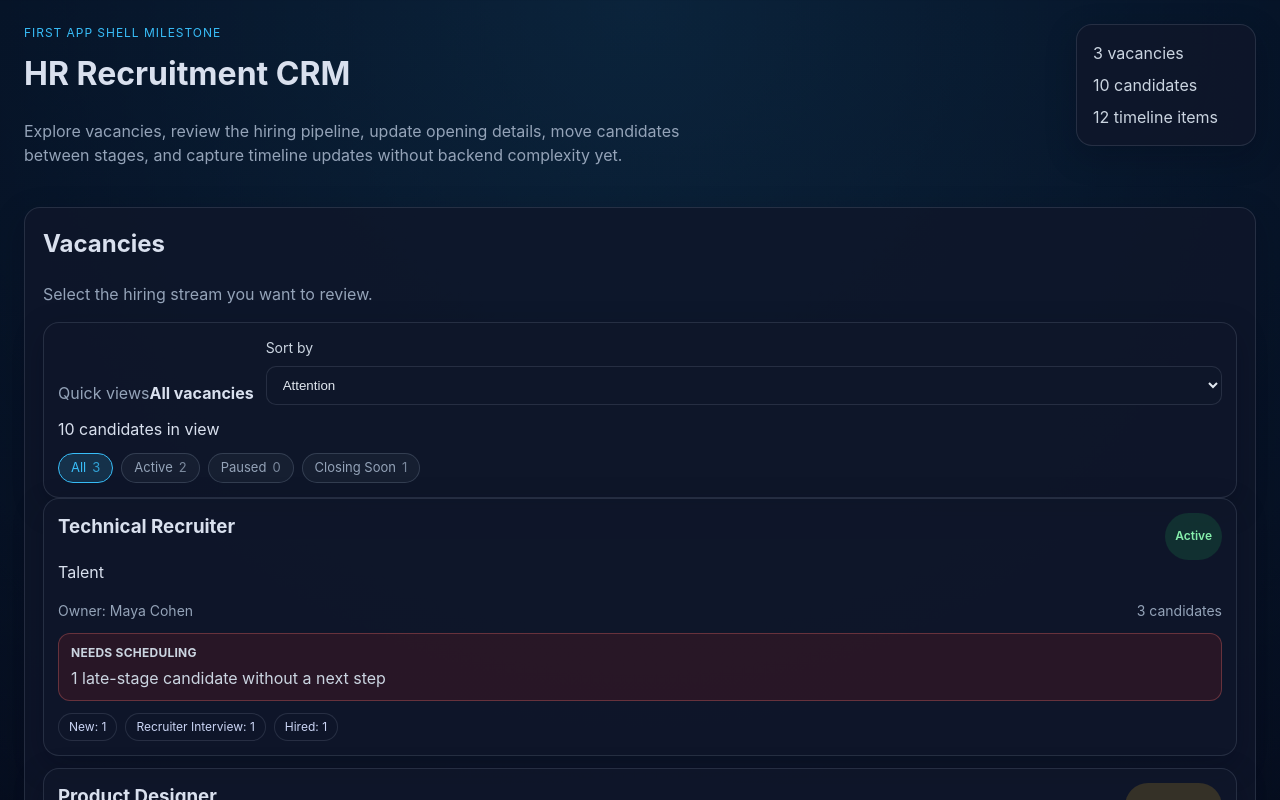
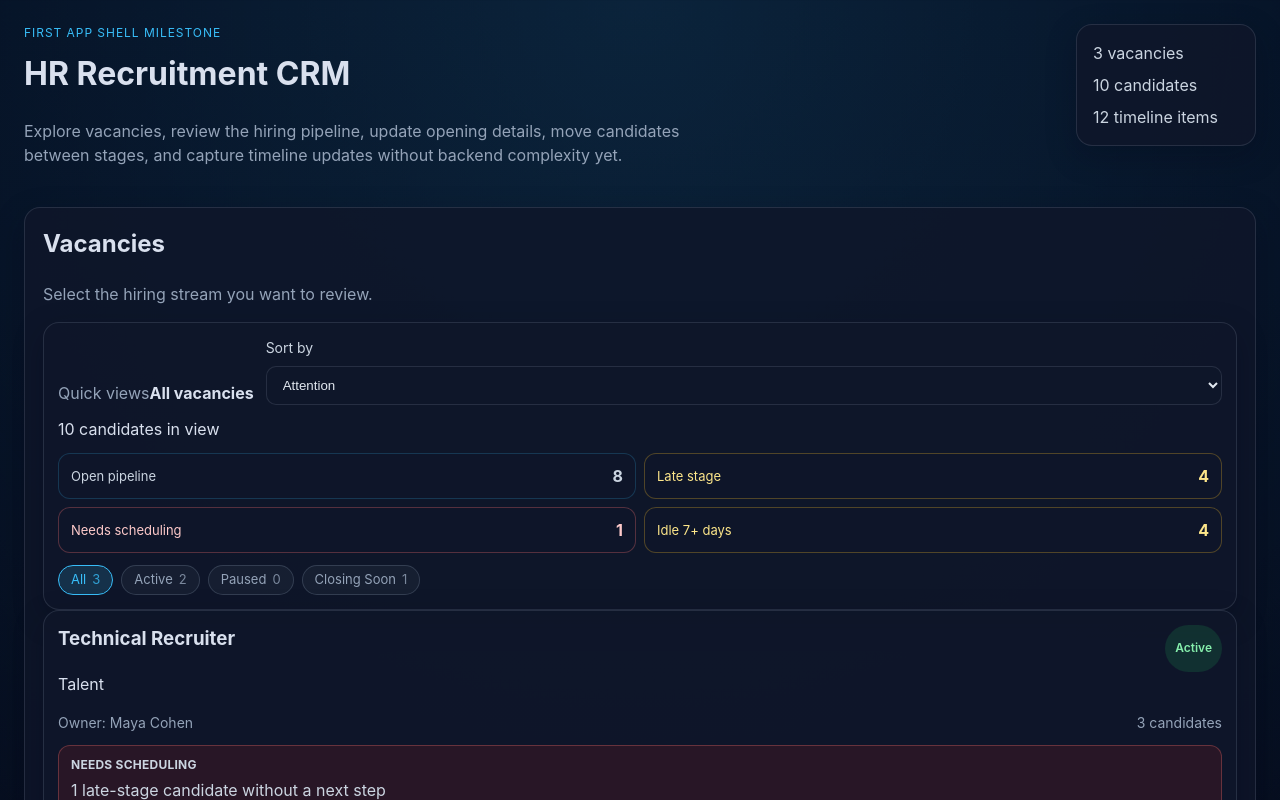
Before and after one commit to RivkindLeon/hr-recruitment-crm, a React (Vite) app: page / in a window 1280 px wide. Shown: the top 800 px of the page. Built offline with nearby package versions, Linux system fonts and the light colour scheme.

Commit message:
feat: add vacancy queue metrics (#16)

```diff
--- a/src/App.tsx
+++ b/src/App.tsx
@@ -42,6 +42,7 @@ export default function App() {
           candidateRecords={state.candidateRecords}
           vacancyRecords={state.vacancyRecords}
           filteredCandidateCount={state.filteredCandidateCount}
+          filteredQueueMetrics={state.filteredQueueMetrics}
           vacancyAttentionSummaries={state.vacancyAttentionSummaries}
           candidateDraft={state.candidateDraft}
           setCandidateDraft={state.setCandidateDraft}
--- a/src/components/VacancyListPanel.tsx
+++ b/src/components/VacancyListPanel.tsx
@@ -1,4 +1,4 @@
-import type { Vacancy, VacancyAttentionSummary } from '../types';
+import type { Vacancy, VacancyAttentionSummary, VacancyQueueMetric } from '../types';
 import type { VacancySortOption, VacancyStatusFilter } from '../constants';
 import { vacancySortOptions, vacancyStatusFilterOptions } from '../constants';
 import type { CandidateStage } from '../types';
@@ -16,6 +16,7 @@ interface VacancyListPanelProps {
   candidateRecords: { vacancyId: string }[];
   vacancyRecords: Vacancy[];
   filteredCandidateCount: number;
+  filteredQueueMetrics: VacancyQueueMetric[];
   vacancyAttentionSummaries: Record<string, VacancyAttentionSummary>;
   /** Candidate create form props */
   candidateDraft: {
@@ -54,6 +55,7 @@ export function VacancyListPanel({
   candidateRecords,
   vacancyRecords,
   filteredCandidateCount,
+  filteredQueueMetrics,
   vacancyAttentionSummaries,
   candidateDraft,
   setCandidateDraft,
@@ -96,6 +98,14 @@ export function VacancyListPanel({
           </label>
         </div>
         <span>{filteredCandidateCount} candidates in view</span>
+        <div className="vacancy-queue-metrics" aria-label="Queue metrics for current vacancy view">
+          {filteredQueueMetrics.map((metric) => (
+            <div key={metric.id} className={`queue-metric-pill tone-${metric.tone}`}>
+              <span>{metric.label}</span>
+              <strong>{metric.value}</strong>
+            </div>
+          ))}
+        </div>
         <div className="timeline-filters vacancy-filters">
           {vacancyStatusFilterOptions.map((status) => (
             <button
--- a/src/hooks/useHrCrmState.ts
+++ b/src/hooks/useHrCrmState.ts
@@ -15,6 +15,7 @@ import {
   getStageSnapshotMap,
   getVacancyAttentionSummary,
   getVacancyDraft,
+  getVacancyQueueMetrics,
   moveCandidateInList,
   sortVacancies,
   stageBucketCandidates,
@@ -116,6 +117,16 @@ export function useHrCrmState(
       filteredVacancies.reduce(
         (count, v) => count + candidateRecords.filter((c) => c.vacancyId === v.id).length,
         0,
+      ),
+    [candidateRecords, filteredVacancies],
+  );
+
+  const filteredQueueMetrics = useMemo(
+    () =>
+      getVacancyQueueMetrics(
+        candidateRecords.filter((candidate) =>
+          filteredVacancies.some((vacancy) => vacancy.id === candidate.vacancyId),
+        ),
       ),
     [candidateRecords, filteredVacancies],
   );
@@ -300,6 +311,7 @@ export function useHrCrmState(
     selectedTimeline,
     selectedCandidateStageIndex,
     filteredCandidateCount,
+    filteredQueueMetrics,
     vacancyStageSnapshots,
     vacancyAttentionSummaries,
 
--- a/src/styles.css
+++ b/src/styles.css
@@ -309,6 +309,43 @@ p {
   padding: 14px;
 }
 
+.vacancy-queue-metrics {
+  display: grid;
+  grid-template-columns: repeat(2, minmax(0, 1fr));
+  gap: 8px;
+}
+
+.queue-metric-pill {
+  display: flex;
+  justify-content: space-between;
+  gap: 12px;
+  align-items: center;
+  padding: 10px 12px;
+  border-radius: 12px;
+  border: 1px solid rgba(148, 163, 184, 0.18);
+  background: rgba(15, 23, 42, 0.55);
+  color: #cbd5e1;
+  font-size: 13px;
+}
+
+.queue-metric-pill strong {
+  font-size: 16px;
+}
+
+.queue-metric-pill.tone-steady {
+  border-color: rgba(56, 189, 248, 0.2);
+}
+
+.queue-metric-pill.tone-watch {
+  border-color: rgba(251, 191, 36, 0.28);
+  color: #fde68a;
+}
+
+.queue-metric-pill.tone-urgent {
+  border-color: rgba(248, 113, 113, 0.3);
+  color: #fecaca;
+}
+
 .vacancy-filter-header {
   display: flex;
   justify-content: space-between;
@@ -543,6 +580,10 @@ p {
     align-items: stretch;
   }
 
+  .vacancy-queue-metrics {
+    grid-template-columns: 1fr;
+  }
+
   .vacancy-summary-banner {
     flex-direction: column;
     align-items: flex-start;
--- a/src/utils.ts
+++ b/src/utils.ts
@@ -4,6 +4,7 @@ import type {
   TimelineEntry,
   Vacancy,
   VacancyAttentionSummary,
+  VacancyQueueMetric,
   VacancyStatus,
 } from './types';
 import { stageOrder, TODAY } from './constants';
@@ -177,6 +178,48 @@ export function sortVacancies(
   });
 }
 
+export function getVacancyQueueMetrics(candidates: Candidate[]): VacancyQueueMetric[] {
+  const openCandidates = candidates.filter(
+    (candidate) => !['Hired', 'Rejected'].includes(candidate.currentStage),
+  );
+  const lateStageCandidates = openCandidates.filter((candidate) =>
+    [
+      'Recruiter Interview',
+      'Hiring Manager Interview',
+      'Panel / Final Interview',
+      'Offer',
+    ].includes(candidate.currentStage),
+  );
+  const unscheduledLateStageCount = lateStageCandidates.filter(
+    (candidate) => !candidate.nextInterview,
+  ).length;
+  const staleOpenCandidateCount = openCandidates.filter(
+    (candidate) => getDaysSince(candidate.lastActivityDate) >= 7,
+  ).length;
+
+  return [
+    { id: 'open', label: 'Open pipeline', value: openCandidates.length, tone: 'steady' },
+    {
+      id: 'late-stage',
+      label: 'Late stage',
+      value: lateStageCandidates.length,
+      tone: lateStageCandidates.length > 0 ? 'watch' : 'steady',
+    },
+    {
+      id: 'needs-scheduling',
+      label: 'Needs scheduling',
+      value: unscheduledLateStageCount,
+      tone: unscheduledLateStageCount > 0 ? 'urgent' : 'steady',
+    },
+    {
+      id: 'stale',
+      label: 'Idle 7+ days',
+      value: staleOpenCandidateCount,
+      tone: staleOpenCandidateCount > 0 ? 'watch' : 'steady',
+    },
+  ];
+}
+
 export function getVacancyAttentionSummary(
   vacancy: Vacancy,
   candidates: Candidate[],
```
Also changed, not shown: src/types.ts (+7 -0 lines).
